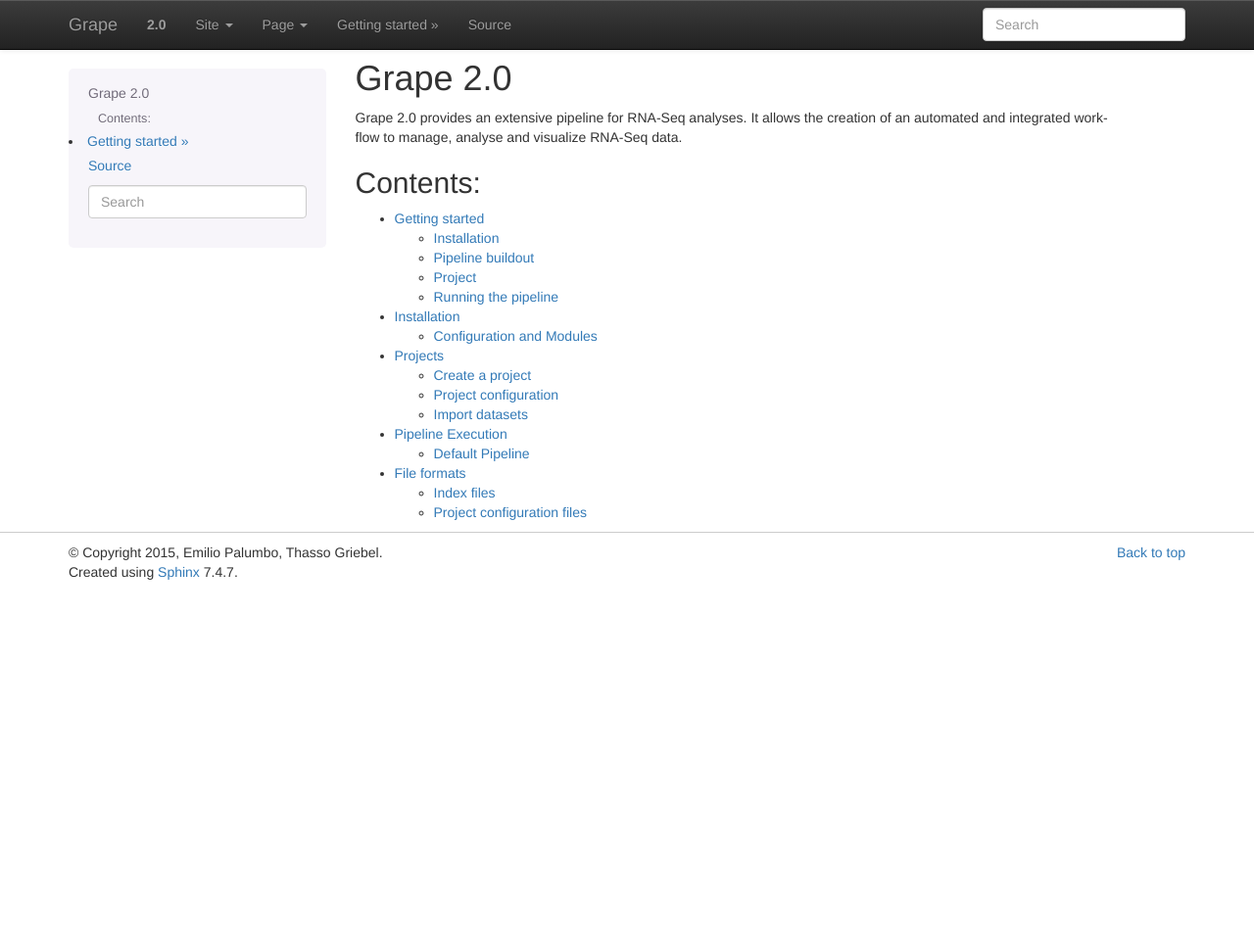
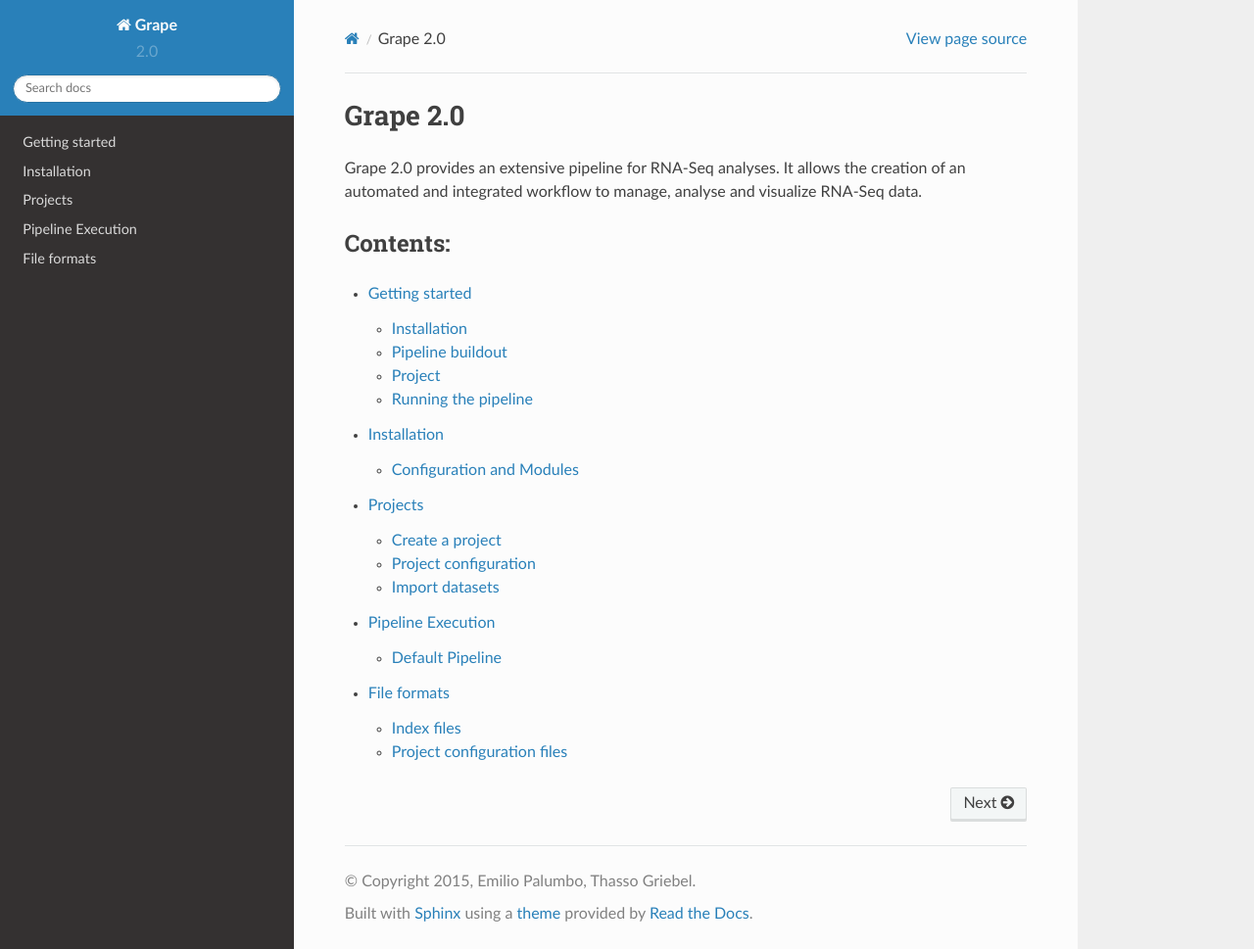
Before and after one commit to grape-pipeline/grape, a Sphinx documentation site: the page built from docs/source/index.rst, in a window 1280 px wide and 969 px high. Shown: the whole window at 98% size. Built offline with Sphinx 7.4.7 and the Read the Docs theme 2.0.0, drawn with Linux system fonts in a browser that asks for light colours; formulas are drawn with MathJax 3.

Commit message:
[docs] - Show RTD theme locally

```diff
--- a/docs/source/conf.py
+++ b/docs/source/conf.py
@@ -18,6 +18,8 @@
 # add these directories to sys.path here. If the directory is relative to the
 # documentation root, use os.path.abspath to make it absolute, like shown here.
 #sys.path.insert(0, os.path.abspath('.'))
+
+# on_rtd is whether we are on readthedocs.org
 on_rtd = os.environ.get('READTHEDOCS', None) == 'True'
 
 # -- General configuration -----------------------------------------------------
@@ -103,25 +105,26 @@
 if on_rtd:
     html_theme = 'default'
 else:
-    html_theme = 'bootstrap'
-    html_theme_path = sphinx_bootstrap_theme.get_html_theme_path()
+    import sphinx_rtd_theme
+    html_theme = 'sphinx_rtd_theme'
+    html_theme_path = [sphinx_rtd_theme.get_html_theme_path()]
 
 # Theme options are theme-specific and customize the look and feel of a theme
 # further.  For a list of options available for each theme, see the
 # documentation.
-    html_theme_options = {
-        # HTML navbar class (Default: "navbar") to attach to <div>.
-        # For black navbar, do "navbar navbar-inverse"
-        'navbar_class': "navbar navbar-inverse",
+# html_theme_options = {
+#     # HTML navbar class (Default: "navbar") to attach to <div>.
+#     # For black navbar, do "navbar navbar-inverse"
+#     'navbar_class': "navbar navbar-inverse",
 
-        # Fix navigation bar to top of page?
-        # Values: "true" (default) or "false"
-        'navbar_fixed_top': "true",
+#     # Fix navigation bar to top of page?
+#     # Values: "true" (default) or "false"
+#     'navbar_fixed_top': "true",
 
-        # Location of link to source.
-        # Options are "nav" (default), "footer".
-        'source_link_position': "nav",
-    }
+#     # Location of link to source.
+#     # Options are "nav" (default), "footer".
+#     'source_link_position': "nav",
+# }
 #html_theme_options = {
 #            "collapsiblesidebar": True
 #        }
```
